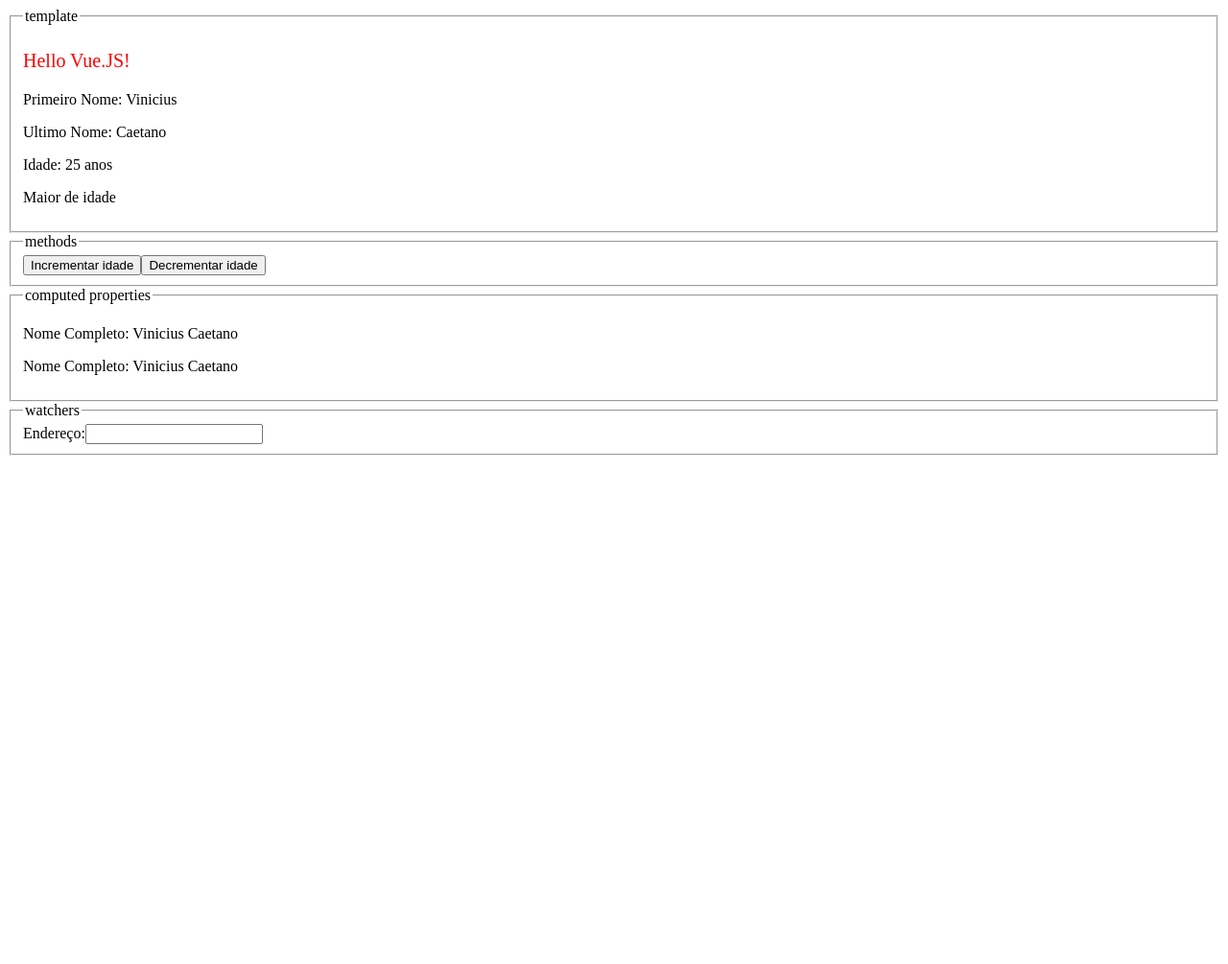
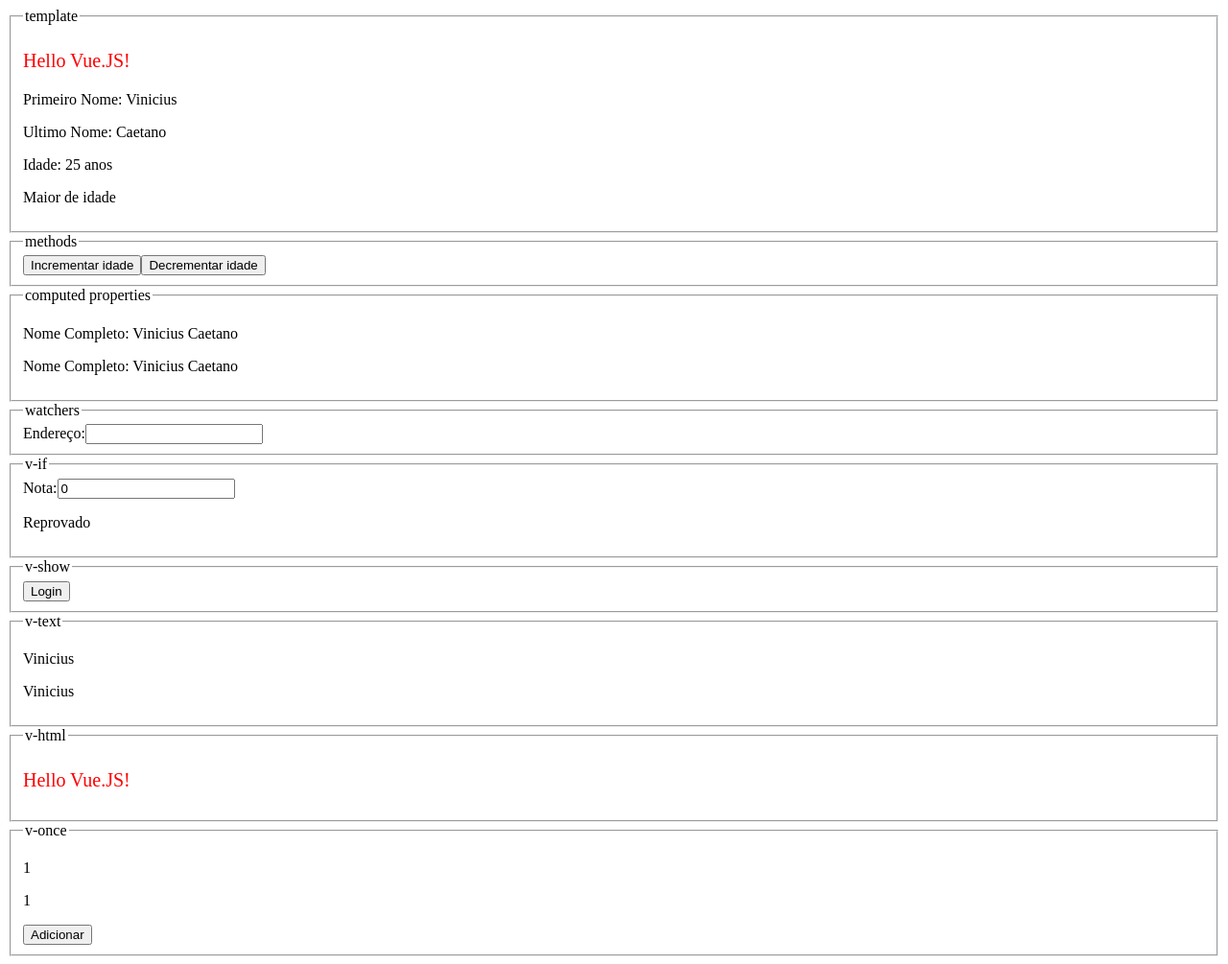
Before and after one commit to vinigdsc/Vue.JS-Bootcamp, a plain HTML site: page index.html in a window 1280 px wide. Shown: the whole page at 96% size. Before the commit the page ends 800 px from the top, so only its background shows below. Drawn offline with nearby package versions, Linux system fonts and the light colour scheme.

Commit message:
segunda aula

```diff
--- a/index.html
+++ b/index.html
@@ -36,6 +36,39 @@
       <label for="input-address">Endereço:</label>
       <input id="input-address" type="text" v-model="address">
     </fieldset>
+
+    <fieldset>
+      <legend>v-if</legend>
+      <label for="input-grade">Nota:</label>
+      <input id="input-grade" type="text" v-model="grade">
+      <p v-if="grade < 60">Reprovado</p>
+      <p v-else-if="grade >= 60 && grade < 98">Aprovado</p>
+      <p v-else-if="grade >= 98">Aprovado com excelência</p>
+      <p v-else>Valor invalido</p>
+    </fieldset>
+
+    <fieldset>
+      <legend>v-show</legend>
+      <button v-show="!isUserLogged" @click="isUserLogged = true">Login</button>
+      <button v-show="isUserLogged" @click="isUserLogged = false">Logout</button>
+    </fieldset>
+    <fieldset>
+      <legend>v-text</legend>
+      <p>{{firstName}}</p>
+      <p v-text="firstName"></p>
+    </fieldset>
+
+    <fieldset>
+      <legend>v-html</legend>
+      <div v-html="htmlContent"></div>
+    </fieldset>
+
+    <fieldset>
+      <legend>v-once</legend>
+      <p v-once>{{count}}</p>
+      <p>{{count}}</p>
+      <button @click="count++">Adicionar</button>
+    </fieldset>
   </div>
 
   <script src="https://unpkg.com/vue@3.0.4"></script>
@@ -47,7 +80,10 @@
           firstName: "Vinicius",
           lastName: "Caetano",
           age: "25",
-          address: ""
+          address: "",
+          grade: 0,
+          isUserLogged: false,
+          count: 1
         }
       },
       methods: {
```
